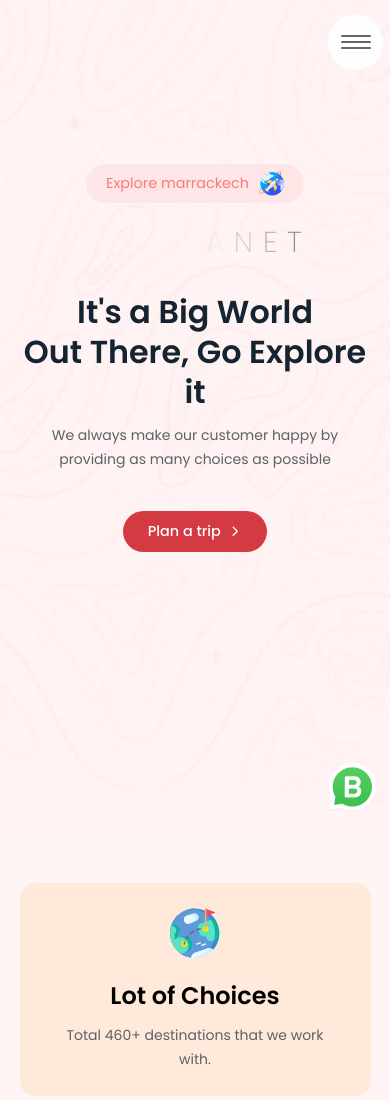
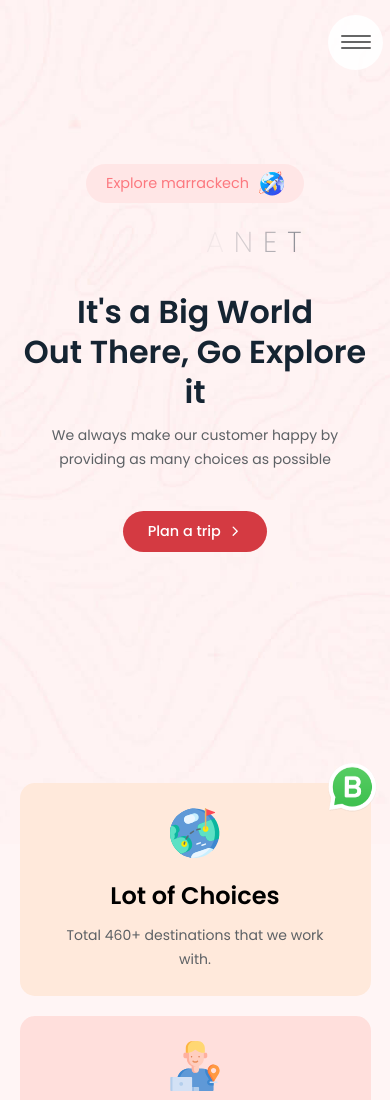
Before and after one commit to AdelEddarai/quadrackech, a plain HTML site: page index.html in a window 390 px wide. Shown: the top 1100 px of the page. Drawn offline with nearby package versions, Linux system fonts and the light colour scheme.

Commit message:
Update service.css

```diff
--- a/css/service.css
+++ b/css/service.css
@@ -86,6 +86,7 @@ section.service {
         flex-direction: column;
         text-align: center;
         align-items: center;
+        margin-top: -100px;
     }
 
     .service__item {
```
